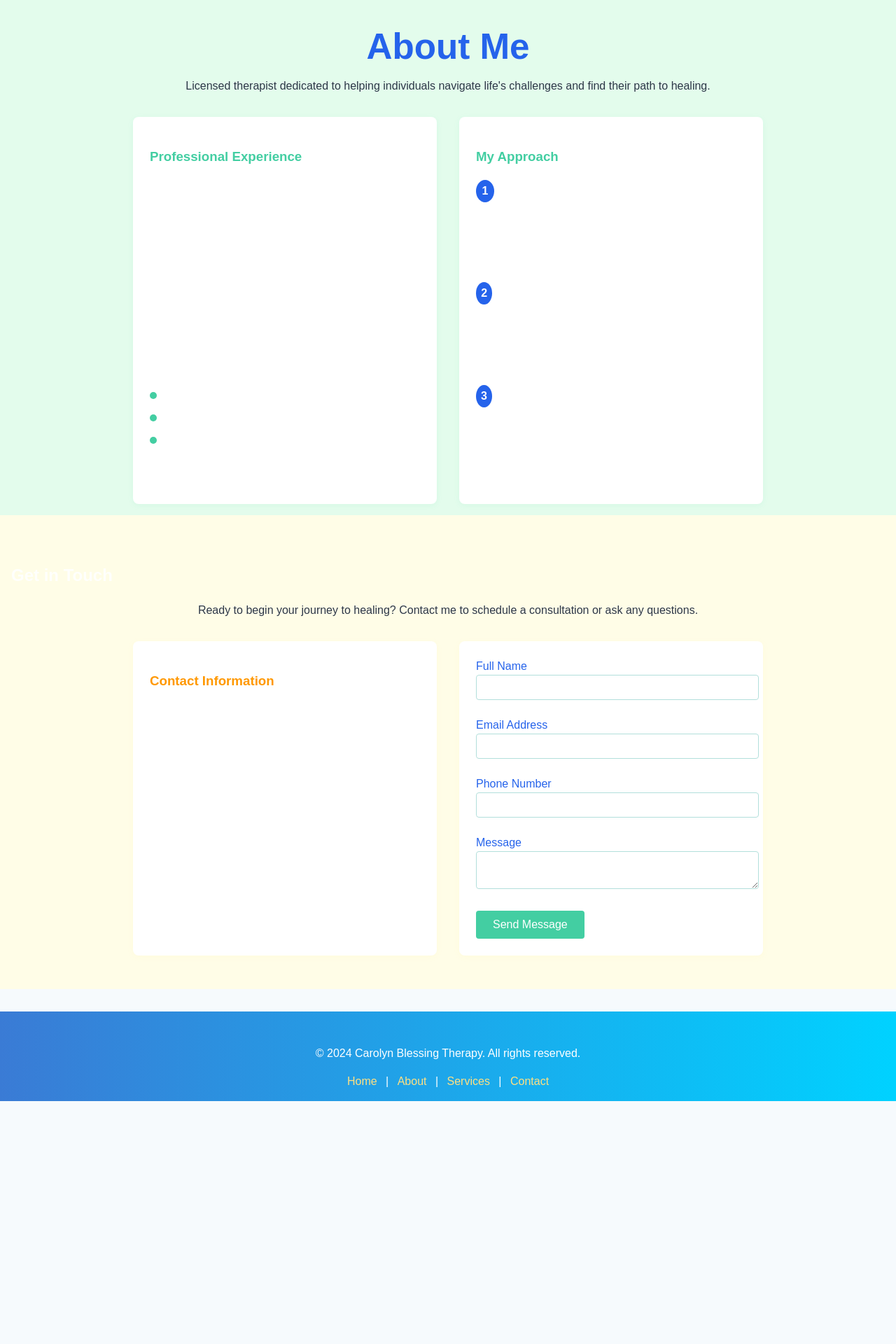
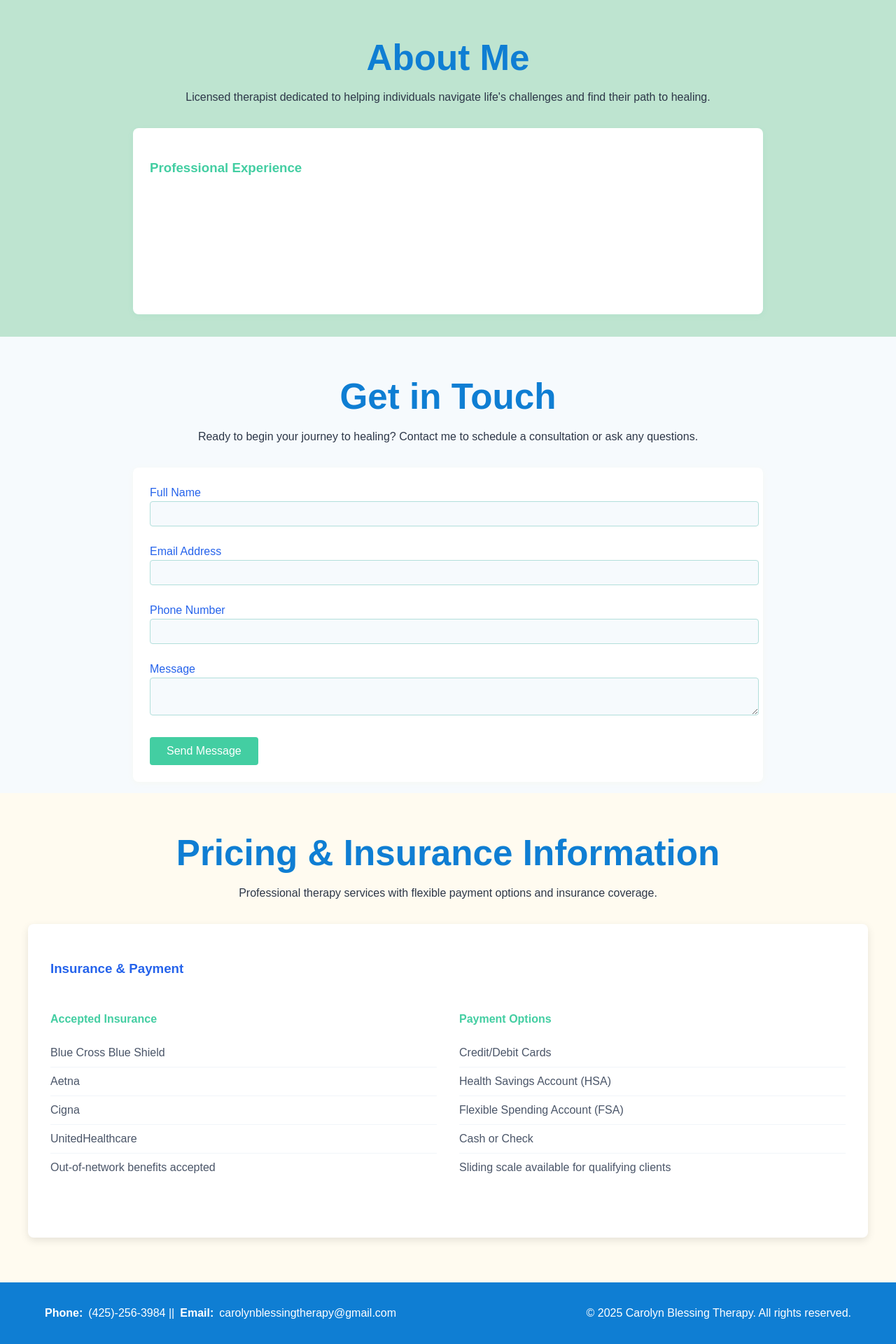
Before and after one commit to jeffpodmayer/carolyn-blessing-therapy, a React (Vite) app: page / in a window 1280 px wide. Shown: the part 597-2517 px from the top of the page at 70% size. Before the commit the page ends 2170 px from the top, so only its background shows below. Built offline with nearby package versions, Linux system fonts and the light colour scheme; a web font is replaced by a local one.

Commit message:
updated layout and colors

```diff
--- a/src/App.css
+++ b/src/App.css
@@ -4,6 +4,10 @@ body {
   font-family: "Platypi", Arial, sans-serif;
   margin: 0;
   padding: 0;
+}
+
+html {
+  scroll-behavior: smooth;
 }
 
 /* --- Navbar --- */
@@ -43,6 +47,22 @@ body {
 .navbar-links a:hover {
   color: #ffe082;
 }
+.navbar-links a:last-child {
+  color: #fff;
+  padding: 0.5rem 1rem;
+  border-radius: 4px;
+  border: 1px solid white;
+  transition: all 0.2s;
+  box-shadow: 0 2px 8px rgba(67, 206, 162, 0.3);
+  margin-left: 2rem;
+}
+
+.navbar-links a:last-child:hover {
+  background: #43cea2;
+  transform: translateY(-2px);
+  box-shadow: 0 4px 12px rgba(67, 206, 162, 0.4);
+  border: 1px solid #43cea2;
+}
 
 /* --- Hero --- */
 .hero {
@@ -68,7 +88,7 @@ body {
   height: 400px;
   border-radius: 50%;
   object-fit: cover;
-  box-shadow: 0 8px 32px rgba(0, 0, 0, 0.1);
+  box-shadow: 0 8px 32px rgba(0, 0, 0, 0.4);
 }
 .hero-text {
   flex: 1;
@@ -76,7 +96,7 @@ body {
   text-align: left;
 }
 .hero-text h1 {
-  color: #2563eb;
+  color: #0f7ed3;
   margin-bottom: 1rem;
 }
 .hero-text p {
@@ -91,9 +111,9 @@ body {
   flex-wrap: wrap;
 }
 .btn-primary {
-  background: #43cea2;
-  color: #fff;
-  border: none;
+  background: #0f7ed3;
+  color: white;
+  border: 1px solid #0f7ed3;
   padding: 0.7em 1.5em;
   border-radius: 4px;
   font-size: 1.2rem;
@@ -102,7 +122,8 @@ body {
   width: 25%;
 }
 .btn-primary:hover {
-  background: #185a9d;
+  background: #43cea2;
+  border: 1px solid #43cea2;
 }
 .btn-secondary {
   background: #ffe082;
@@ -120,11 +141,12 @@ body {
 
 /* --- About --- */
 .about {
-  background: #e3fcec;
-  padding: 1rem 1rem;
+  /* background: #e3fcec; */
+  background: #58b97b59;
+  padding: 2rem 2rem;
 }
 .section-header h1 {
-  color: #2563eb;
+  color: #0f7ed3;
   margin-bottom: 0.5rem;
   text-align: center;
 }
@@ -140,56 +162,20 @@ body {
   max-width: 900px;
   margin: 0 auto;
 }
-.about-text,
-.approach-box {
+.about-text {
   flex: 1 1 300px;
   background: #fff;
   border-radius: 8px;
   padding: 1.5rem;
   box-shadow: 0 2px 8px rgba(67, 206, 162, 0.08);
 }
-.about-text h3,
-.approach-box h3 {
+.about-text h3 {
   color: #43cea2;
-}
-.credentials {
-  margin-top: 1rem;
-}
-.credential-item {
-  display: flex;
-  align-items: center;
-  margin-bottom: 0.5rem;
-}
-.bullet {
-  display: inline-block;
-  width: 10px;
-  height: 10px;
-  background: #43cea2;
-  border-radius: 50%;
-  margin-right: 0.5rem;
-}
-.approach-steps .step {
-  display: flex;
-  align-items: flex-start;
-  margin-bottom: 1rem;
-}
-.step-number {
-  background: #2563eb;
-  color: #fff;
-  border-radius: 50%;
-  width: 2em;
-  height: 2em;
-  display: flex;
-  align-items: center;
-  justify-content: center;
-  font-weight: bold;
-  margin-right: 1em;
 }
 
 /* --- Contact --- */
 .contact {
-  background: #fffde7;
-  padding: 3rem 1rem;
+  padding: 1rem 2rem;
 }
 .contact-content {
   display: flex;
@@ -206,8 +192,11 @@ body {
   padding: 1.5rem;
   box-shadow: 0 2px 8px rgba(255, 224, 130, 0.08);
 }
-.contact-info h3 {
-  color: #ff9800;
+.contact-info-header {
+  color: #2563eb;
+}
+.contact-info-text {
+  color: #2d3748;
 }
 .contact-form label {
   display: block;
@@ -237,14 +226,19 @@ body {
 .contact-form button:hover {
   background: #2563eb;
 }
+input,
+textarea {
+  border-radius: 4px;
+  background-color: #f6fafd;
+  color: #2d3748;
+}
 
 /* --- Footer --- */
 .footer {
-  background: linear-gradient(90deg, #3a7bd5 0%, #00d2ff 100%);
+  background: #0f7ed3;
   color: #fff;
-  padding: 2rem 0 1rem 0;
+  padding: 1rem 0 1rem 0;
   text-align: center;
-  margin-top: 2rem;
 }
 .footer-links a {
   color: #ffe082;
@@ -254,6 +248,132 @@ body {
 }
 .footer-links a:hover {
   color: #fffde7;
+}
+.footer-content {
+  display: flex;
+  justify-content: space-between;
+  align-items: center;
+  max-width: 90%;
+  margin: 0 auto;
+}
+.footer-section p {
+  display: flex;
+  gap: 0.5rem;
+  justify-content: center;
+}
+
+/* --- Services --- */
+.services {
+  background: #fffbf0;
+  padding: 1rem 1rem 4rem 1rem;
+}
+.services-content {
+  max-width: 1200px;
+  margin: 0 auto;
+}
+.services-grid {
+  display: grid;
+  grid-template-columns: repeat(auto-fit, minmax(300px, 1fr));
+  gap: 2rem;
+  margin-bottom: 3rem;
+}
+.service-card {
+  background: #fff;
+  border-radius: 8px;
+  padding: 2rem;
+  box-shadow: 0 4px 12px rgba(0, 0, 0, 0.1);
+  transition: transform 0.2s;
+}
+.service-card:hover {
+  transform: translateY(-4px);
+}
+.service-card h3 {
+  color: #2563eb;
+  margin-bottom: 1rem;
+}
+.service-card p {
+  color: #4a5568;
+  margin-bottom: 1.5rem;
+  line-height: 1.6;
+}
+.service-details {
+  display: flex;
+  justify-content: space-between;
+  align-items: center;
+  padding-top: 1rem;
+  border-top: 1px solid #e2e8f0;
+}
+.duration {
+  color: #718096;
+  font-size: 0.9rem;
+}
+.price {
+  color: #43cea2;
+  font-weight: bold;
+  font-size: 1.1rem;
+}
+.insurance-pricing {
+  background: #fff;
+  border-radius: 8px;
+  padding: 2rem;
+  box-shadow: 0 4px 12px rgba(0, 0, 0, 0.1);
+}
+.insurance-info h3 {
+  color: #2563eb;
+  margin-bottom: 1.5rem;
+}
+.insurance-details {
+  display: grid;
+  grid-template-columns: repeat(auto-fit, minmax(250px, 1fr));
+  gap: 2rem;
+  margin-bottom: 2rem;
+}
+.insurance-item h4,
+.payment-options h4 {
+  color: #43cea2;
+  margin-bottom: 1rem;
+}
+.insurance-item ul,
+.payment-options ul {
+  list-style: none;
+  padding: 0;
+}
+.insurance-item li,
+.payment-options li {
+  padding: 0.5rem 0;
+  color: #4a5568;
+  border-bottom: 1px solid #f1f5f9;
+}
+.insurance-item li:last-child,
+.payment-options li:last-child {
+  border-bottom: none;
+}
+.pricing-note {
+  background: #e3fcec;
+  border-radius: 6px;
+  padding: 1.5rem;
+  border-left: 4px solid #43cea2;
+}
+.pricing-note h4 {
+  color: #2563eb;
+  margin-bottom: 1rem;
+}
+.pricing-note ul {
+  list-style: none;
+  padding: 0;
+}
+.pricing-note li {
+  padding: 0.3rem 0;
+  color: #4a5568;
+  position: relative;
+  padding-left: 1.5rem;
+}
+.pricing-note li::before {
+  content: "•";
+  color: #43cea2;
+  position: absolute;
+  left: 0;
+  font-weight: bold;
 }
 
 /* --- Responsive --- */
@@ -283,3 +403,12 @@ body {
     height: 200px;
   }
 }
+
+@media (max-width: 768px) {
+  .services-grid {
+    grid-template-columns: 1fr;
+  }
+  .insurance-details {
+    grid-template-columns: 1fr;
+  }
+}
--- a/src/App.tsx
+++ b/src/App.tsx
@@ -4,6 +4,7 @@ import Hero from "./components/Hero";
 import About from "./components/About";
 import Contact from "./components/Contact";
 import Footer from "./components/Footer";
+import Services from "./components/Services";
 
 function App() {
   return (
@@ -12,6 +13,7 @@ function App() {
       <Hero />
       <About />
       <Contact />
+      <Services />
       <Footer />
     </>
   );
--- a/src/components/About.tsx
+++ b/src/components/About.tsx
@@ -28,55 +28,6 @@ const About: React.FC = () => {
               we work to develop practical strategies for managing challenges
               and building a more fulfilling life.
             </p>
-            <div className="credentials">
-              <div className="credential-item">
-                <span className="bullet"></span>
-                <span>Licensed Professional Counselor</span>
-              </div>
-              <div className="credential-item">
-                <span className="bullet"></span>
-                <span>Certified in Cognitive Behavioral Therapy</span>
-              </div>
-              <div className="credential-item">
-                <span className="bullet"></span>
-                <span>Specialized in Anxiety & Depression</span>
-              </div>
-            </div>
-          </div>
-
-          <div className="approach-box">
-            <h3>My Approach</h3>
-            <div className="approach-steps">
-              <div className="step">
-                <div className="step-number">1</div>
-                <div>
-                  <h4>Assessment & Understanding</h4>
-                  <p>
-                    We begin by understanding your unique situation and goals.
-                  </p>
-                </div>
-              </div>
-              <div className="step">
-                <div className="step-number">2</div>
-                <div>
-                  <h4>Personalized Treatment</h4>
-                  <p>
-                    Develop strategies tailored to your specific needs and
-                    preferences.
-                  </p>
-                </div>
-              </div>
-              <div className="step">
-                <div className="step-number">3</div>
-                <div>
-                  <h4>Ongoing Support</h4>
-                  <p>
-                    Continued guidance and support as you implement positive
-                    changes.
-                  </p>
-                </div>
-              </div>
-            </div>
           </div>
         </div>
       </div>
--- a/src/components/Contact.tsx
+++ b/src/components/Contact.tsx
@@ -27,26 +27,13 @@ const Contact: React.FC = () => {
     <section id="contact" className="contact">
       <div className="container">
         <div className="section-header">
-          <h2>Get in Touch</h2>
+          <h1 className="contact-header">Get in Touch</h1>
           <p>
             Ready to begin your journey to healing? Contact me to schedule a
             consultation or ask any questions.
           </p>
         </div>
         <div className="contact-content">
-          <div className="contact-info">
-            <h3>Contact Information</h3>
-            <p>
-              <strong>Phone:</strong> (555) 123-4567
-              <br />
-              <strong>Email:</strong> carolyn@blessingtherapy.com
-              <br />
-              <strong>Office Location:</strong> 123 Therapy Street, Healing
-              City, HC 12345
-              <br />
-              <strong>Office Hours:</strong> Mon-Fri: 9am-6pm, Sat: 10am-2pm
-            </p>
-          </div>
           <form className="contact-form" onSubmit={handleSubmit}>
             <div>
               <label>
--- a/src/components/Footer.tsx
+++ b/src/components/Footer.tsx
@@ -1,13 +1,21 @@
 import React from "react";
 
 const Footer: React.FC = () => {
+  const currentYear = new Date().getFullYear();
+
   return (
     <footer className="footer">
       <div className="container">
-        <p>&copy; 2024 Carolyn Blessing Therapy. All rights reserved.</p>
-        <div className="footer-links">
-          <a href="#home">Home</a> | <a href="#about">About</a> |{" "}
-          <a href="#services">Services</a> | <a href="#contact">Contact</a>
+        <div className="footer-content">
+          <div className="footer-section">
+            <p>
+              <strong>Phone:</strong> (425)-256-3984 || <strong>Email:</strong>{" "}
+              carolynblessingtherapy@gmail.com
+            </p>
+          </div>
+          <p>
+            &copy; {currentYear} Carolyn Blessing Therapy. All rights reserved.
+          </p>
         </div>
       </div>
     </footer>
--- a/src/components/Hero.tsx
+++ b/src/components/Hero.tsx
@@ -9,14 +9,21 @@ const Hero: React.FC = () => {
           <img src={headshot} alt="Carolyn Blessing" />
         </div>
         <div className="hero-text">
-          <h1>Welcome, I'm Carolyn...</h1>
+          <h1>Welcome, I'm Carolyn</h1>
           <p>
             Grounded, relational, and compassionate therapist dedicated to
             helping you navigate life's challenges and find your path to
             healing.
           </p>
           <div className="hero-buttons">
-            <button className="btn-primary">Let's Talk</button>
+            <button
+              className="btn-primary"
+              onClick={() => {
+                window.location.href = "#contact";
+              }}
+            >
+              Let's Talk
+            </button>
           </div>
         </div>
       </div>
--- a/src/components/Navbar.tsx
+++ b/src/components/Navbar.tsx
@@ -8,8 +8,9 @@ const Navbar: React.FC = () => {
           <h1>Carolyn Blessing Therapy</h1>
         </div>
         <div className="navbar-links">
-          <a href="#home">Home</a>
+          <a href="#">Home</a>
           <a href="#about">About</a>
+          <a href="#services">Pricing & Insurance</a>
           <a href="#contact">Contact Me</a>
         </div>
       </div>
--- /dev/null
+++ b/src/components/Services.tsx
@@ -0,0 +1,100 @@
+import React from "react";
+
+const Services: React.FC = () => {
+  return (
+    <section id="services" className="services">
+      <div className="container">
+        <div className="section-header">
+          <h1>Pricing & Insurance Information</h1>
+          <p>
+            Professional therapy services with flexible payment options and
+            insurance coverage.
+          </p>
+        </div>
+
+        <div className="services-content">
+          {/* <div className="services-grid">
+            <div className="service-card">
+              <h3>Individual Therapy</h3>
+              <p>
+                One-on-one sessions focused on your personal growth and healing
+                journey. We'll work together to address anxiety, depression,
+                life transitions, and other challenges you're facing.
+              </p>
+              <div className="service-details">
+                <span className="duration">50-minute sessions</span>
+                <span className="price">$150 per session</span>
+              </div>
+            </div>
+
+            <div className="service-card">
+              <h3>Couples Counseling</h3>
+              <p>
+                Relationship therapy to help couples improve communication,
+                resolve conflicts, and strengthen their bond. Create a
+                healthier, more fulfilling partnership.
+              </p>
+              <div className="service-details">
+                <span className="duration">60-minute sessions</span>
+                <span className="price">$175 per session</span>
+              </div>
+            </div>
+
+            <div className="service-card">
+              <h3>Initial Consultation</h3>
+              <p>
+                A 30-minute free consultation to discuss your needs, answer
+                questions, and determine if we're a good fit to work together.
+              </p>
+              <div className="service-details">
+                <span className="duration">30-minute session</span>
+                <span className="price">Free</span>
+              </div>
+            </div>
+          </div> */}
+
+          <div className="insurance-pricing">
+            <div className="insurance-info">
+              <h3>Insurance & Payment</h3>
+              <div className="insurance-details">
+                <div className="insurance-item">
+                  <h4>Accepted Insurance</h4>
+                  <ul>
+                    <li>Blue Cross Blue Shield</li>
+                    <li>Aetna</li>
+                    <li>Cigna</li>
+                    <li>UnitedHealthcare</li>
+                    <li>Out-of-network benefits accepted</li>
+                  </ul>
+                </div>
+
+                <div className="payment-options">
+                  <h4>Payment Options</h4>
+                  <ul>
+                    <li>Credit/Debit Cards</li>
+                    <li>Health Savings Account (HSA)</li>
+                    <li>Flexible Spending Account (FSA)</li>
+                    <li>Cash or Check</li>
+                    <li>Sliding scale available for qualifying clients</li>
+                  </ul>
+                </div>
+              </div>
+            </div>
+
+            {/* <div className="pricing-note">
+              <h4>Important Information</h4>
+              <ul>
+                <li>Payment is due at the time of service</li>
+                <li>24-hour cancellation policy applies</li>
+                <li>Superbills provided for insurance reimbursement</li>
+                <li>Sliding scale available based on income and need</li>
+              </ul>
+            </div> */}
+          </div>
+        </div>
+      </div>
+    </section>
+  );
+};
+
+export default Services;
```
